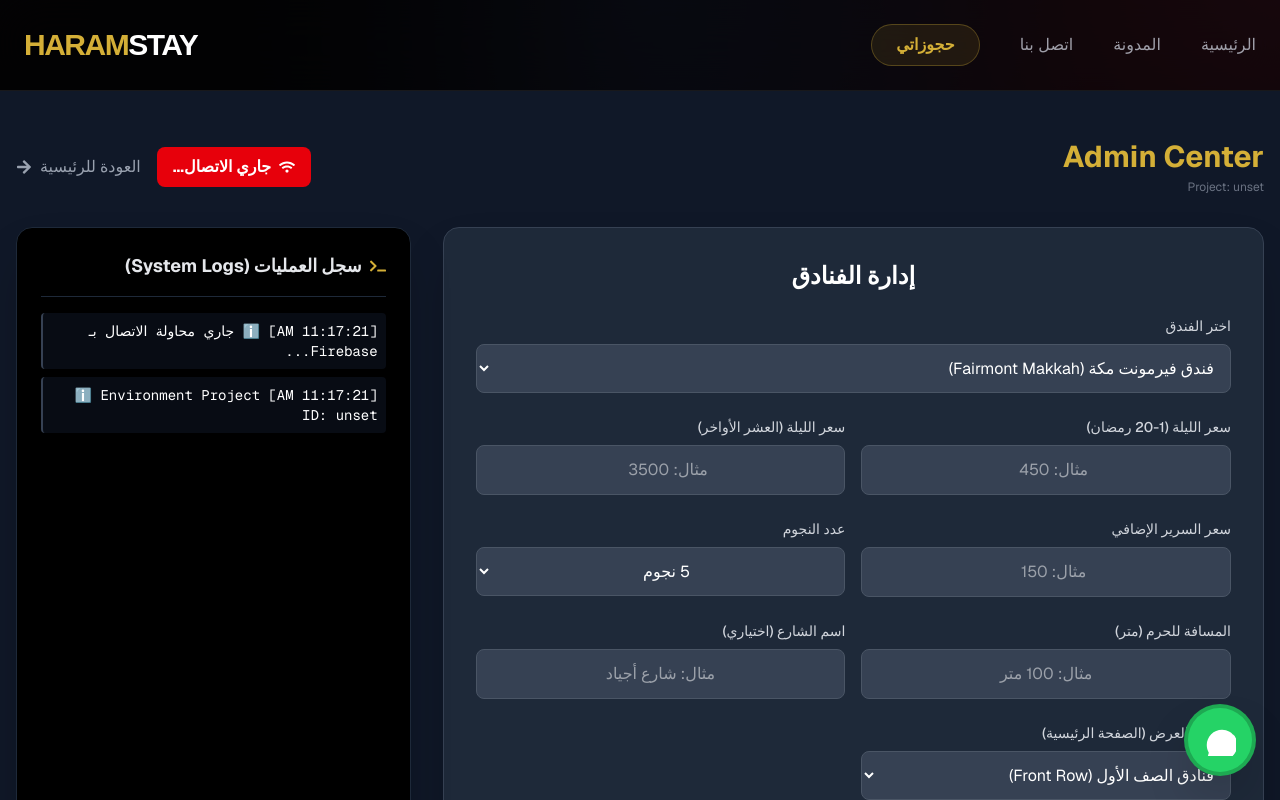
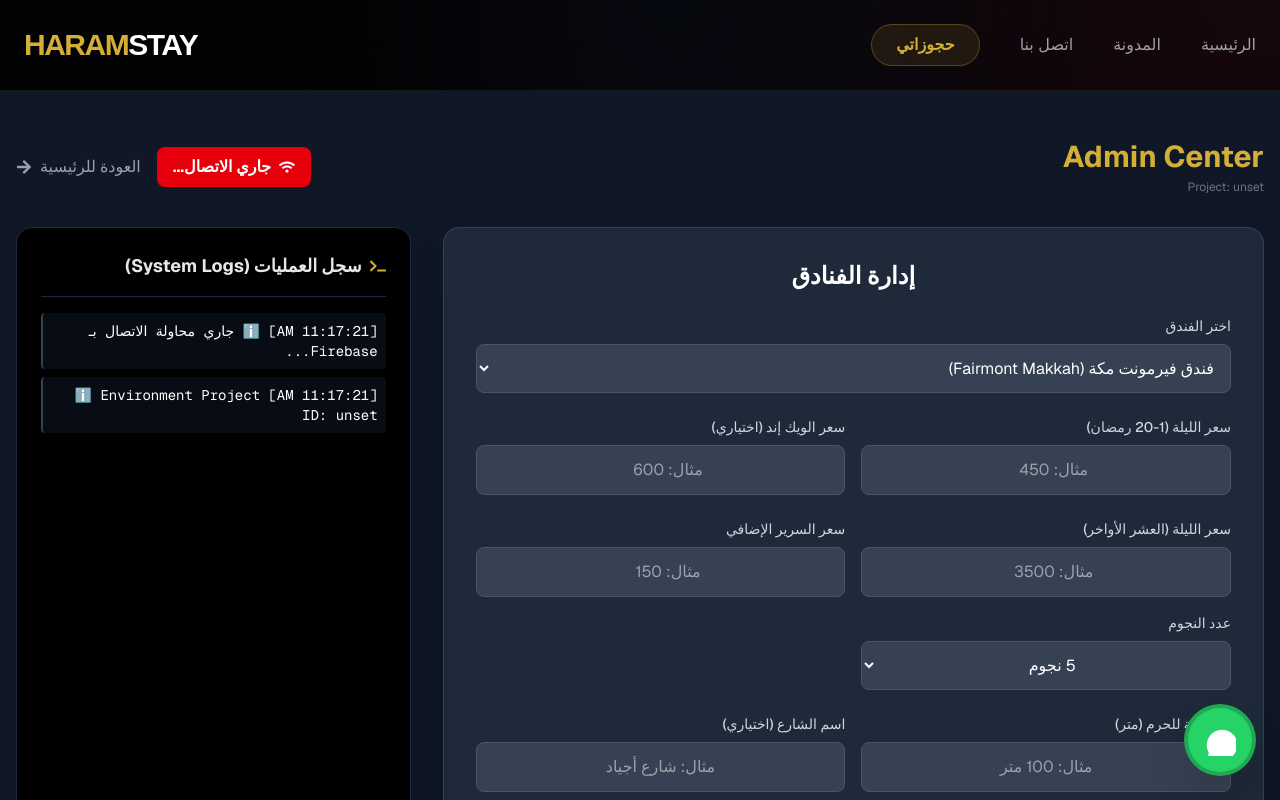
Before and after one commit to datavisionary56-dev/haram-stay, a Next.js app: page /admin-center-secret in a window 1280 px wide. Shown: the top 800 px of the page. Built offline with nearby package versions, Linux system fonts and the light colour scheme; no server answers.

Commit message:
Update to v1.8: Add Weekend Price, Fix Extra Bed Price UI, Finalize Admin Fields

```diff
--- a/src/app/admin-center-secret/page.tsx
+++ b/src/app/admin-center-secret/page.tsx
@@ -18,6 +18,7 @@ export default function AdminSecretPage() {
 
   // Prices State
   const [priceRamadan1to20, setPriceRamadan1to20] = useState(''); // Was priceNightly
+  const [weekendPrice, setWeekendPrice] = useState(''); // New State for Weekend Price
   const [priceRamadanLast10, setPriceRamadanLast10] = useState(''); // Was priceLast10
 
   // New Fields
@@ -182,6 +183,7 @@ export default function AdminSecretPage() {
 
         if (hotelName) updateData.name = hotelName;
         if (priceRamadan1to20) updateData.priceRamadan1to20 = Number(priceRamadan1to20);
+        if (weekendPrice) updateData.weekendPrice = Number(weekendPrice); // Save Weekend Price
         if (priceRamadanLast10) updateData.priceRamadanLast10 = Number(priceRamadanLast10);
         if (extraBedPrice) updateData.extraBedPrice = Number(extraBedPrice);
         if (stars) updateData.stars = Number(stars);
@@ -356,6 +358,19 @@ export default function AdminSecretPage() {
                         />
                     </div>
                     <div>
+                        <label className="block text-sm font-medium mb-2 text-gray-300">سعر الويك إند (اختياري)</label>
+                        <input
+                            type="number"
+                            value={weekendPrice}
+                            onChange={(e) => setWeekendPrice(e.target.value)}
+                            className="w-full p-3 bg-gray-700 border border-gray-600 rounded-lg focus:ring-2 focus:ring-[#D4AF37] focus:outline-none text-white text-center"
+                            placeholder="مثال: 600"
+                        />
+                    </div>
+                </div>
+
+                <div className="grid grid-cols-2 gap-4">
+                    <div>
                         <label className="block text-sm font-medium mb-2 text-gray-300">سعر الليلة (العشر الأواخر)</label>
                         <input
                             type="number"
@@ -365,9 +380,6 @@ export default function AdminSecretPage() {
                             placeholder="مثال: 3500"
                         />
                     </div>
-                </div>
-
-                <div className="grid grid-cols-2 gap-4">
                     <div>
                         <label className="block text-sm font-medium mb-2 text-gray-300">سعر السرير الإضافي</label>
                         <input
--- a/src/components/Footer.tsx
+++ b/src/components/Footer.tsx
@@ -68,7 +68,7 @@ export default function Footer() {
           <p className="flex items-center justify-center gap-2 mb-4">
             صنع بحب <FaHeart className="text-red-500" /> في مكة المكرمة
           </p>
-          <p>&copy; {new Date().getFullYear()} HaramStay. جميع الحقوق محفوظة. <span className="text-gray-600 text-xs ml-2">v1.7</span></p>
+          <p>&copy; {new Date().getFullYear()} HaramStay. جميع الحقوق محفوظة. <span className="text-gray-600 text-xs ml-2">v1.8</span></p>
 
           {/* Admin Link */}
           <div className="mt-6 flex justify-center">
--- a/src/components/HotelMarqueeCard.tsx
+++ b/src/components/HotelMarqueeCard.tsx
@@ -7,6 +7,7 @@ interface HotelMarqueeCardProps {
     stars: number;
     price: number; // Fallback or main price
     priceRamadan1to20?: number;
+    weekendPrice?: number;
     priceRamadanLast10?: number;
     extraBedPrice?: number;
     distance?: string;
@@ -25,7 +26,7 @@ export default function HotelMarqueeCard({ hotel }: HotelMarqueeCardProps) {
       href={whatsappLink}
       target="_blank"
       rel="noopener noreferrer"
-      className="block group relative w-80 h-56 bg-zinc-800 border border-zinc-700 rounded-xl overflow-hidden hover:border-[#D4AF37] transition-all duration-300 flex-shrink-0 mx-4 cursor-pointer shadow-lg hover:shadow-[#D4AF37]/20"
+      className="block group relative w-80 h-64 bg-zinc-800 border border-zinc-700 rounded-xl overflow-hidden hover:border-[#D4AF37] transition-all duration-300 flex-shrink-0 mx-4 cursor-pointer shadow-lg hover:shadow-[#D4AF37]/20"
     >
       {/* Background Decor */}
       <div className="absolute top-0 right-0 w-24 h-24 bg-[#D4AF37]/5 rounded-bl-full z-0 transition-transform group-hover:scale-150 duration-500" />
@@ -64,6 +65,17 @@ export default function HotelMarqueeCard({ hotel }: HotelMarqueeCardProps) {
                   {hotel.priceRamadan1to20 || hotel.price} <span className="text-[10px] text-[#D4AF37] font-cairo">ريال</span>
                 </span>
             </div>
+
+            {/* Weekend Price - Optional */}
+            {hotel.weekendPrice && hotel.weekendPrice > 0 && (
+                <div className="flex justify-between items-center w-full pr-1">
+                    <span className="text-[10px] text-zinc-400 font-cairo">سعر الويك إند</span>
+                    <span className="text-sm font-bold text-[#D4AF37] font-mono">
+                      {hotel.weekendPrice} <span className="text-[10px] text-[#D4AF37] font-cairo">ريال</span>
+                    </span>
+                </div>
+            )}
+
             {/* Price Last 10 */}
             <div className="flex justify-between items-center w-full pr-1">
                 <span className="text-[10px] text-[#D4AF37] font-cairo font-bold">العشر الأواخر</span>
@@ -74,9 +86,9 @@ export default function HotelMarqueeCard({ hotel }: HotelMarqueeCardProps) {
             {/* Extra Bed Price - Only if exists */}
             {hotel.extraBedPrice && hotel.extraBedPrice > 0 && (
                 <div className="flex justify-between items-center w-full pr-1 mt-1 border-t border-white/5 pt-1">
-                    <span className="text-[10px] text-zinc-400 font-cairo">السرير الإضافي</span>
-                    <span className="text-xs font-bold text-white font-mono">
-                      {hotel.extraBedPrice} <span className="text-[9px] text-[#D4AF37] font-cairo">ريال</span>
+                    <span className="text-[10px] text-zinc-300 font-cairo">السرير الإضافي</span>
+                    <span className="text-sm font-bold text-white font-mono">
+                      {hotel.extraBedPrice} <span className="text-[10px] text-[#D4AF37] font-cairo">ريال</span>
                     </span>
                 </div>
             )}
--- a/src/components/HotelsGrid.tsx
+++ b/src/components/HotelsGrid.tsx
@@ -10,6 +10,7 @@ interface Hotel {
   stars: number;
   price: number;
   priceRamadan1to20?: number;
+  weekendPrice?: number;
   priceRamadanLast10?: number;
   extraBedPrice?: number;
   distance?: string;
@@ -33,6 +34,7 @@ export default function HotelsGrid() {
           stars: Number(data.stars || 0),
           price: Number(data.price || data.night_price || 0),
           priceRamadan1to20: Number(data.priceRamadan1to20 || data.price || 0),
+          weekendPrice: Number(data.weekendPrice || 0),
           priceRamadanLast10: Number(data.priceRamadanLast10 || 0),
           extraBedPrice: Number(data.extraBedPrice || 0),
           distance: data.distance || "",
```
